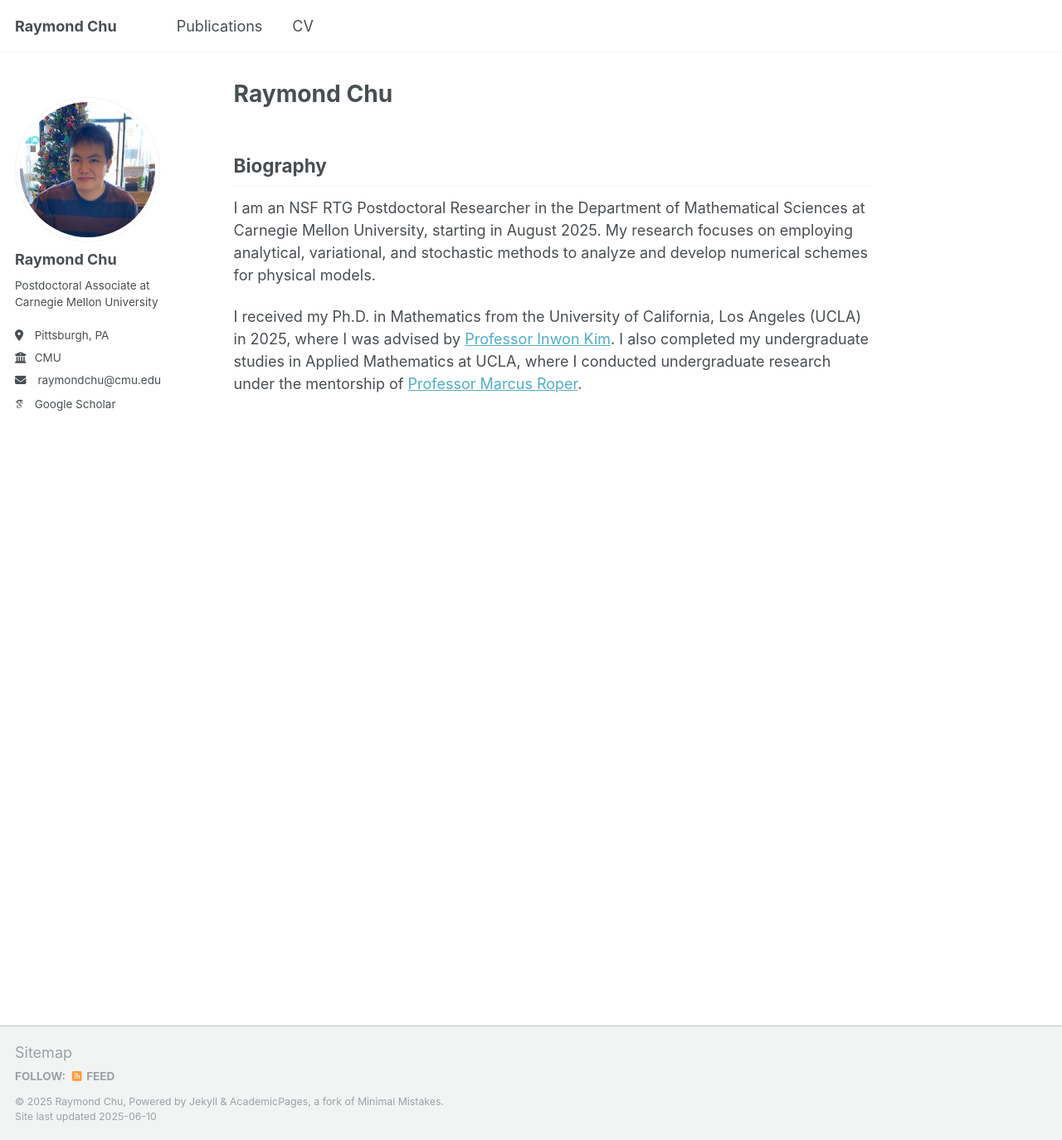
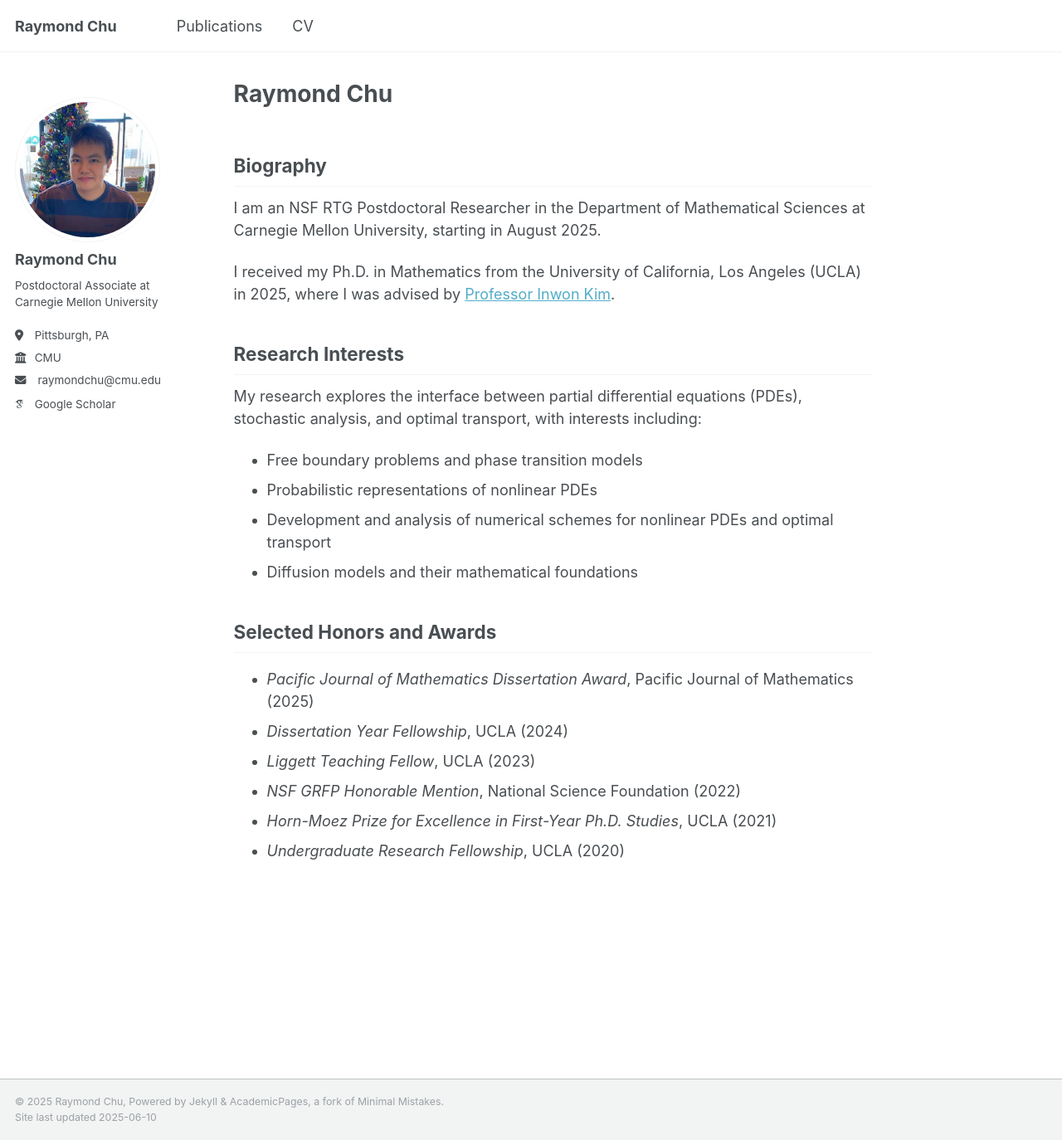
Before and after one commit to rchumath/rchumath.github.io, a Jekyll site: the page built from _pages/about.md, in a window 1280 px wide and 1374 px high. Shown: the whole window at 83% size. Built offline with Jekyll 4.4.1, drawn with Linux system fonts in a browser that asks for light colours; some web fonts are replaced.

```diff
--- a/_config.yml
+++ b/_config.yml
@@ -209,7 +209,7 @@ plugins:
   - jekyll-feed
   - jekyll-gist
   - jekyll-paginate
-  - jekyll-sitemap
+ # - jekyll-sitemap
   - jekyll-redirect-from
   - jemoji
 
@@ -217,7 +217,7 @@ whitelist:
   - jekyll-feed
   - jekyll-gist
   - jekyll-paginate
-  - jekyll-sitemap
+ # - jekyll-sitemap
   - jekyll-redirect-from
   - jemoji
 
--- a/_includes/footer.html
+++ b/_includes/footer.html
@@ -1,25 +1,10 @@
 {% include base_path %}
 
-{% if site.author.github or site.author.bitbucket or site.atom_feed.hide != true %}
-<div class="page__footer-follow">
-  <ul class="social-icons">
-    {% if site.data.ui-text[site.locale].follow_label %}
-      <li><strong>{{ site.data.ui-text[site.locale].follow_label }}</strong></li>
-    {% endif %}
-    {% if site.author.github %}
-      <li><a href="http://github.com/{{ site.author.github }}"><i class="fab fa-github" aria-hidden="true"></i> GitHub</a></li>
-    {% endif %}
-    {% if site.author.bitbucket %}
-      <li><a href="http://bitbucket.org/{{ site.author.bitbucket }}"><i class="fab fa-bitbucket" aria-hidden="true"></i> Bitbucket</a></li>
-    {% endif %}
-    {% if site.atom_feed.hide != true %}
-    <li><a href="{% if site.atom_feed.path %}{{ site.atom_feed.path }}{% else %}{{ base_path }}/feed.xml{% endif %}"><i class="fa fa-fw fa-rss-square" aria-hidden="true"></i> {{ site.data.ui-text[site.locale].feed_label | default: "Feed" }}</a></li>
-    {% endif %}
-  </ul>
+<div class="page__footer-copyright">
+    &copy; {{ site.time | date: '%Y' }} {{ site.name | default: site.title }},
+    {{ site.data.ui-text[site.locale].powered_by | default: "Powered by" }}
+    <a href="http://jekyllrb.com" rel="nofollow">Jekyll</a> &amp;
+    <a href="https://github.com/academicpages/academicpages.github.io">AcademicPages</a>,
+    a fork of <a href="https://mademistakes.com/work/minimal-mistakes-jekyll-theme/" rel="nofollow">Minimal Mistakes</a>.<br />
+    Site last updated {{ "now" | date: '%Y-%m-%d' }}
 </div>
-{% endif %}
-
-<div class="page__footer-copyright">
-  &copy; {{ site.time | date: '%Y' }} {{ site.name | default: site.title }}, {{ site.data.ui-text[site.locale].powered_by | default: "Powered by" }} <a href="http://jekyllrb.com" rel="nofollow">Jekyll</a> &amp; <a href="https://github.com/academicpages/academicpages.github.io">AcademicPages</a>, a fork of <a href="https://mademistakes.com/work/minimal-mistakes-jekyll-theme/" rel="nofollow">Minimal Mistakes</a>.<br />
-  Site last updated {{ "now" | date: '%Y-%m-%d' %}}
-</div>
--- a/_includes/footer/custom.html
+++ b/_includes/footer/custom.html
@@ -1,3 +1,3 @@
 <!-- start custom footer snippets -->
-<a href="/sitemap/">Sitemap</a>
+<!--<a href="/sitemap/">Sitemap</a>-->
 <!-- end custom footer snippets -->
--- a/_pages/about.md
+++ b/_pages/about.md
@@ -7,6 +7,24 @@ permalink: /
 
 ## Biography
 
-I am an NSF RTG Postdoctoral Researcher in the Department of Mathematical Sciences at Carnegie Mellon University, starting in August 2025. My research focuses on employing analytical, variational, and stochastic methods to analyze and develop numerical schemes for physical models.
+I am an NSF RTG Postdoctoral Researcher in the Department of Mathematical Sciences at Carnegie Mellon University, starting in August 2025.
 
-I received my Ph.D. in Mathematics from the University of California, Los Angeles (UCLA) in 2025, where I was advised by [Professor Inwon Kim](https://www.math.ucla.edu/~ikim/). I also completed my undergraduate studies in Applied Mathematics at UCLA, where I conducted undergraduate research under the mentorship of [Professor Marcus Roper](https://www.marcusroper.org).
+I received my Ph.D. in Mathematics from the University of California, Los Angeles (UCLA) in 2025, where I was advised by [Professor Inwon Kim](https://www.math.ucla.edu/~ikim/).
+
+## Research Interests
+
+My research explores the interface between partial differential equations (PDEs), stochastic analysis, and optimal transport, with interests including:
+
+- Free boundary problems and phase transition models
+- Probabilistic representations of nonlinear PDEs
+- Development and analysis of numerical schemes for nonlinear PDEs and optimal transport
+- Diffusion models and their mathematical foundations
+
+## Selected Honors and Awards
+
+- *Pacific Journal of Mathematics Dissertation Award*, Pacific Journal of Mathematics (2025)
+- *Dissertation Year Fellowship*, UCLA (2024)
+- *Liggett Teaching Fellow*, UCLA (2023)
+- *NSF GRFP Honorable Mention*, National Science Foundation (2022)
+- *Horn-Moez Prize for Excellence in First-Year Ph.D. Studies*, UCLA (2021)
+- *Undergraduate Research Fellowship*, UCLA (2020)
```
Also changed, not shown: _pages/sitemap.md (deleted, +0 -37 lines), 3 other files.
